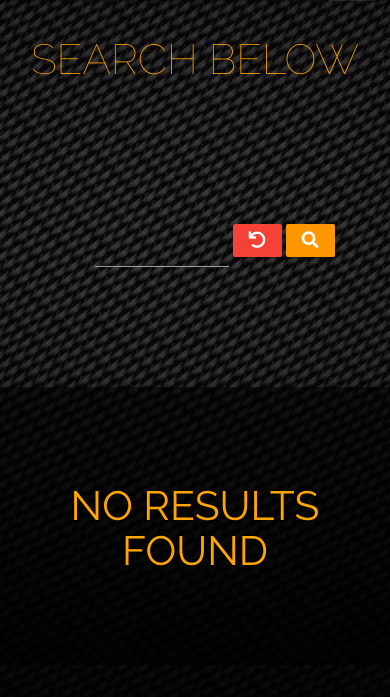
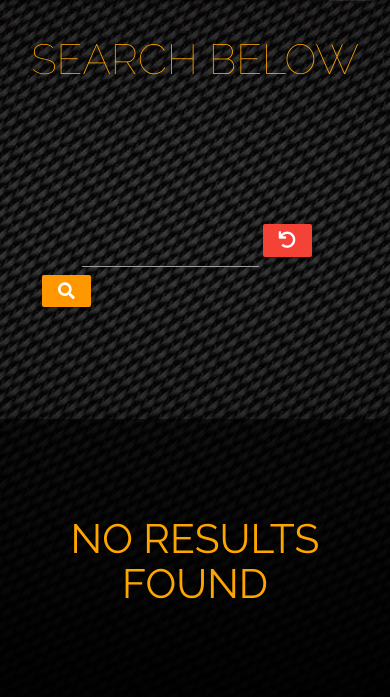
Before and after one commit to mattgreen91/milestone-project-3, a Flask app: page /search in a window 390 px wide. Shown: the part 56-753 px from the top of the page. Run offline with Flask 2, Linux system fonts and the light colour scheme; data that the repository does not hold is empty; some libraries are stand-ins or nearby versions.

Commit message:
removed searchbar transition as taking up too much space on mobile devices

```diff
--- a/static/css/style.css
+++ b/static/css/style.css
@@ -203,7 +203,7 @@ h6 a:hover {
 /* search box styling */
 
 #searchitem {
-    width: 110px;
+    width: 50%;
     font-size: 30px;
     color: white;
     border-style: 2px solid orange;
@@ -213,10 +213,6 @@ h6 a:hover {
     -webkit-transition: width 0.4s ease-in-out;
     transition: width 0.4s ease-in-out;
     margin-left: 40px;
-  }
-
-  #searchitem:focus {
-    width: 50%;
   }
 
 /* centre divs */
```
Also changed, not shown: templates/index.html (+3 -4 lines).
